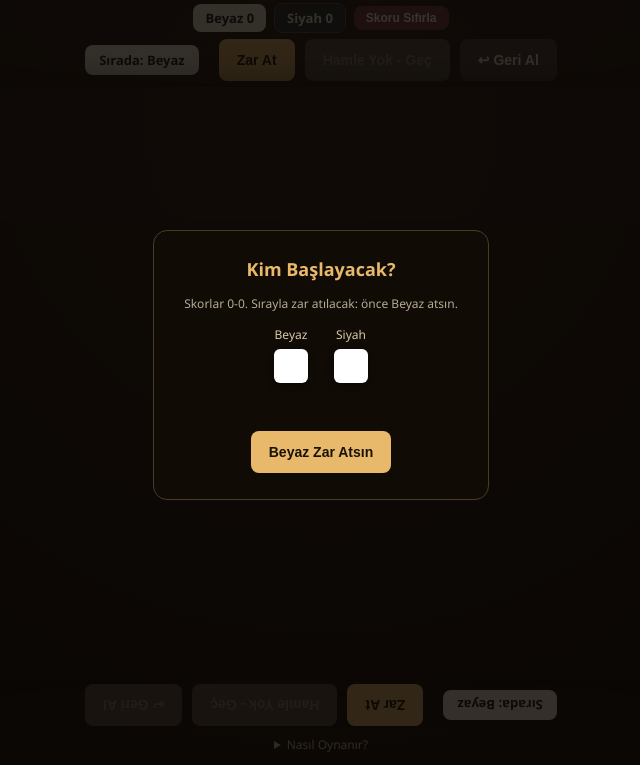
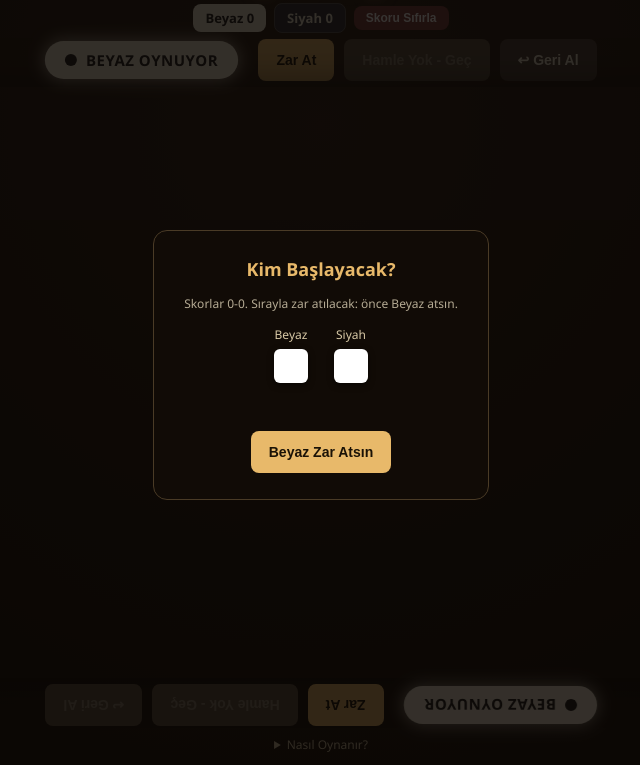
Before and after one commit to Emirhankrcbn/tavla, a plain HTML site: page index.html in a window 1280 px wide. Shown: the part 35-800 px from the top of the page, without its empty margins (319-959 px from the left). Drawn offline with Linux system fonts and the light colour scheme.

Commit message:
Sıra göstergesini belirgin bir rozete dönüştür
"Sırada: Beyaz" küçük yazısı yerine, rengine göre parlayan, renkli noktalı
ve hafif nabız animasyonlu büyük bir "BEYAZ OYNUYOR"/"SİYAH OYNUYOR" rozeti
eklendi; sıranın kimde olduğu artık ilk bakışta fark ediliyor.

```diff
--- a/index.html
+++ b/index.html
@@ -18,7 +18,7 @@
     <button id="resetScoreBtn" title="Skoru Sıfırla">Skoru Sıfırla</button>
   </div>
   <div id="turnRow">
-    <div id="turnLabel" class="turn-w">Sırada: Beyaz</div>
+    <div id="turnLabel" class="turn-w"><span class="turn-dot"></span>BEYAZ OYNUYOR</div>
     <div id="diceArea"></div>
     <button id="rollBtn">Zar At</button>
     <button id="passBtn" disabled>Hamle Yok - Geç</button>
@@ -31,7 +31,7 @@
 </div>
 
 <div id="turnRowBottom" title="Karşıdaki oyuncuya bakan kontroller">
-  <div id="turnLabel2" class="turn-w">Sırada: Beyaz</div>
+  <div id="turnLabel2" class="turn-w"><span class="turn-dot"></span>BEYAZ OYNUYOR</div>
   <div id="diceArea2"></div>
   <button id="rollBtn2">Zar At</button>
   <button id="passBtn2" disabled>Hamle Yok - Geç</button>
--- a/script.js
+++ b/script.js
@@ -456,7 +456,7 @@ document.getElementById('openRollBtn').addEventListener('click', ()=>{
 function syncMirror(){
   const label = document.getElementById('turnLabel');
   const label2 = document.getElementById('turnLabel2');
-  label2.textContent = label.textContent;
+  label2.innerHTML = label.innerHTML;
   label2.className = label.className;
 
   document.getElementById('diceArea2').innerHTML = document.getElementById('diceArea').innerHTML;
@@ -472,8 +472,9 @@ document.getElementById('undoBtn2').addEventListener('click', ()=> document.getE
 
 function updateHUD(){
   const label = document.getElementById('turnLabel');
-  label.textContent = "Sırada: " + (turn==='w'?'Beyaz':'Siyah');
-  label.className = turn==='w' ? 'turn-w' : 'turn-b';
+  const isWhite = turn==='w';
+  label.innerHTML = '<span class="turn-dot"></span>' + (isWhite ? 'BEYAZ OYNUYOR' : 'SİYAH OYNUYOR');
+  label.className = isWhite ? 'turn-w' : 'turn-b';
   syncMirror();
 }
 
--- a/style.css
+++ b/style.css
@@ -20,9 +20,21 @@
   #resetScoreBtn:hover { background:#9a4b4b; }
   #turnRow, #turnRowBottom { display:flex; align-items:center; gap:10px; flex-wrap:wrap; justify-content:center; }
   #turnRowBottom { flex:0 0 auto; width:100%; font-size:13px; transform:rotate(180deg); }
-  #turnLabel, #turnLabel2 { font-weight:bold; padding:6px 14px; border-radius:8px; }
-  .turn-w { background:#f0ead6; color:#1a1a1a; }
-  .turn-b { background:#2b2f38; color:#f0ead6; border:1px solid #555; }
+  #turnLabel, #turnLabel2 {
+    font-weight:800; padding:9px 20px; border-radius:999px;
+    font-size:15px; letter-spacing:0.5px;
+    display:flex; align-items:center; gap:9px;
+    animation: turnPulse 1.7s ease-in-out infinite;
+  }
+  .turn-dot { width:12px; height:12px; border-radius:50%; flex:0 0 auto; }
+  .turn-w { background:#f0ead6; color:#1a1a1a; box-shadow:0 0 16px 2px rgba(240,234,214,0.55); }
+  .turn-w .turn-dot { background:#1a1a1a; }
+  .turn-b { background:#2b2f38; color:#f0ead6; border:1px solid #555; box-shadow:0 0 16px 2px rgba(140,170,255,0.4); }
+  .turn-b .turn-dot { background:#f0ead6; box-shadow:0 0 5px rgba(240,234,214,0.7); }
+  @keyframes turnPulse {
+    0%, 100% { transform:scale(1); }
+    50% { transform:scale(1.05); }
+  }
   #diceArea, #diceArea2 { display:flex; gap:6px; min-height:40px; align-items:center; }
   .die {
     width:34px; height:34px; background:#fff; border-radius:6px;
```
